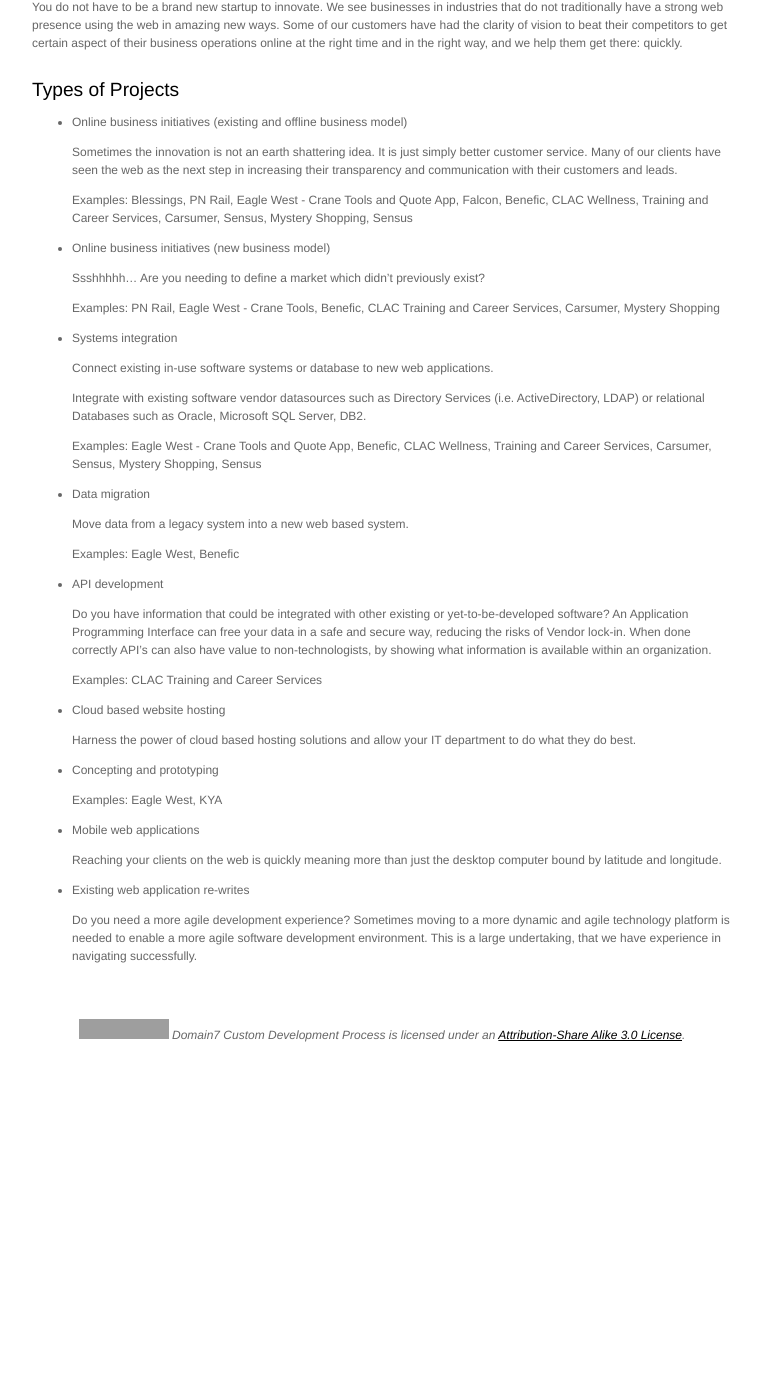
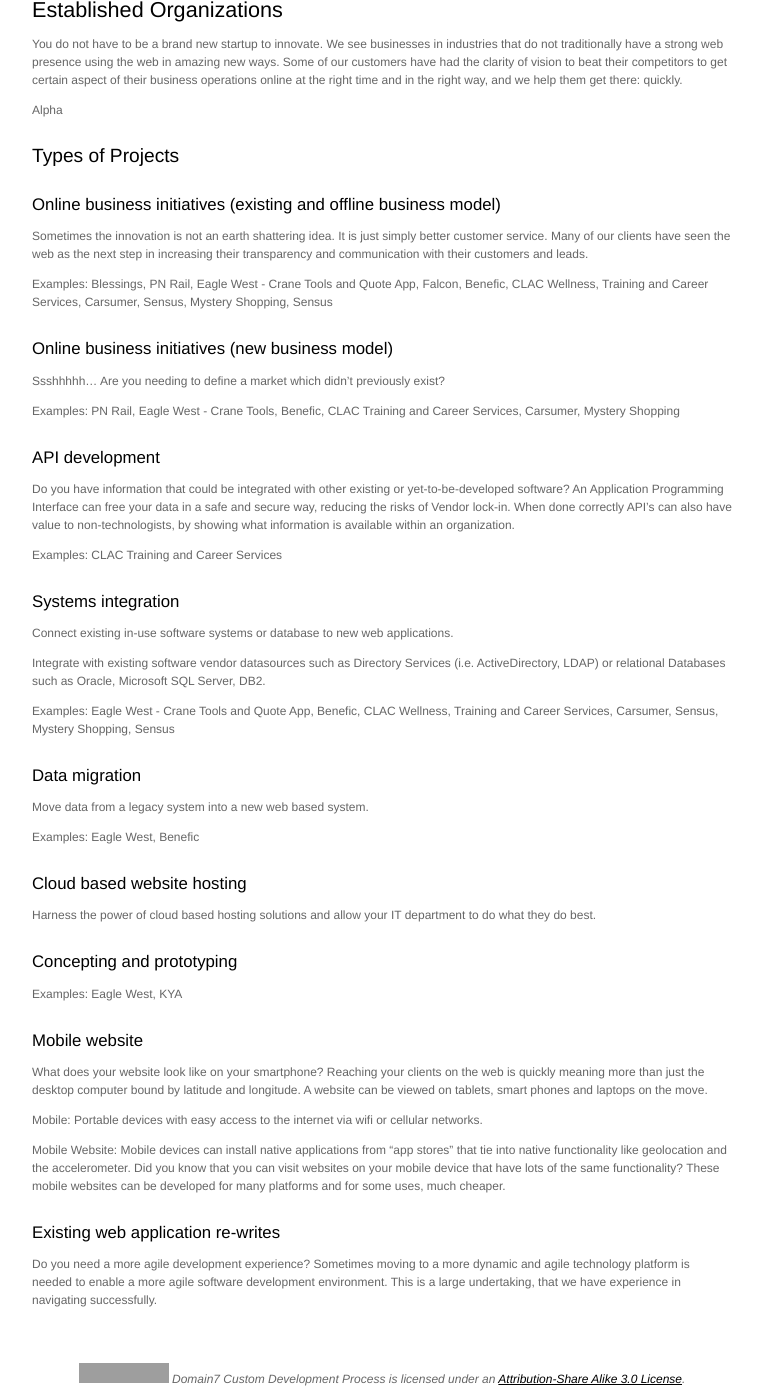
Before and after one commit to domain7/development, a Jekyll site: the page built from custom_application_project_types.md, in a window 1280 px wide and 1400 px high, scrolled down 379 px. Shown: the whole window, without its empty margins (258-1021 px from the left). Built offline with Jekyll 4.4.1, drawn with Linux system fonts in a browser that asks for light colours; before the commit the page ends 1435 px from its top, so only the background shows below that; grey boxes are pictures that could not be loaded.

Commit message:
more notes

```diff
--- a/_includes/custom_application_project_types.md
+++ b/_includes/custom_application_project_types.md
@@ -6,11 +6,11 @@
 
 #### Types of Projects
 
-* Funded startups
+##### Funded startups
 
   Examples: Register4Sports, Fantasy Football, MakeGood, Yurbook, KYA, RoverActive, Falcon, Ron Shore
 
-* Ongoing web application product development
+##### Ongoing web application product development
 
   Examples: CanPages and Contiki
 
@@ -18,22 +18,28 @@
 
 You do not have to be a brand new startup to innovate. We see businesses in industries that do not traditionally have a strong web presence using the web in amazing new ways. Some of our customers have had the clarity of vision to beat their competitors to get certain aspect of their business operations online at the right time and in the right way, and we help them get there: quickly.
 
-
+Alpha
 #### Types of Projects
 
-* Online business initiatives (existing and offline business model)
+##### Online business initiatives (existing and offline business model)
 
   Sometimes the innovation is not an earth shattering idea. It is just simply better customer service. Many of our clients have seen the web as the next step in increasing their transparency and communication with their customers and leads.
 
   Examples: Blessings, PN Rail, Eagle West - Crane Tools and Quote App, Falcon, Benefic, CLAC Wellness, Training and Career Services, Carsumer, Sensus, Mystery Shopping, Sensus
 
-* Online business initiatives (new business model)
+##### Online business initiatives (new business model)
 
   Ssshhhhh... Are you needing to define a market which didn’t previously exist?
 
   Examples: PN Rail, Eagle West - Crane Tools, Benefic, CLAC Training and Career Services, Carsumer, Mystery Shopping
 
-* Systems integration
+##### API development
+
+  Do you have information that could be integrated with other existing or yet-to-be-developed software? An Application Programming Interface can free your data in a safe and secure way, reducing the risks of Vendor lock-in. When done correctly API's can also have value to non-technologists, by showing what information is available within an organization.
+
+  Examples: CLAC Training and Career Services
+
+##### Systems integration
 
   Connect existing in-use software systems or database to new web applications.
 
@@ -41,30 +47,30 @@
 
   Examples: Eagle West - Crane Tools and Quote App, Benefic, CLAC Wellness, Training and Career Services, Carsumer, Sensus, Mystery Shopping, Sensus
 
-* Data migration
+##### Data migration
 
   Move data from a legacy system into a new web based system.
 
   Examples: Eagle West, Benefic
 
-* API development
-
-  Do you have information that could be integrated with other existing or yet-to-be-developed software? An Application Programming Interface can free your data in a safe and secure way, reducing the risks of Vendor lock-in. When done correctly API's can also have value to non-technologists, by showing what information is available within an organization.
-
-  Examples: CLAC Training and Career Services
-
-* Cloud based website hosting
+##### Cloud based website hosting
 
   Harness the power of cloud based hosting solutions and allow your IT department to do what they do best.
 
-* Concepting and prototyping
+##### Concepting and prototyping
 
   Examples: Eagle West, KYA
 
-* Mobile web applications
+##### Mobile website
 
-  Reaching your clients on the web is quickly meaning more than just the desktop computer bound by latitude and longitude.
+  What does your website look like on your smartphone?
+  Reaching your clients on the web is quickly meaning more than just the desktop computer bound by latitude and longitude. A website can be viewed on tablets, smart phones and laptops on the move.
 
-* Existing web application re-writes
+  Mobile: Portable devices with easy access to the internet via wifi or cellular networks.
+
+  Mobile Website: Mobile devices can install native applications from "app stores" that tie into native functionality like geolocation and the accelerometer. Did you know that you can visit websites on your mobile device that have lots of the same functionality? These mobile websites can be developed for many platforms and for some uses, much cheaper.
+
+
+##### Existing web application re-writes
 
   Do you need a more agile development experience? Sometimes moving to a more dynamic and agile technology platform is needed to enable a more agile software development environment. This is a large undertaking, that we have experience in navigating successfully.
```
